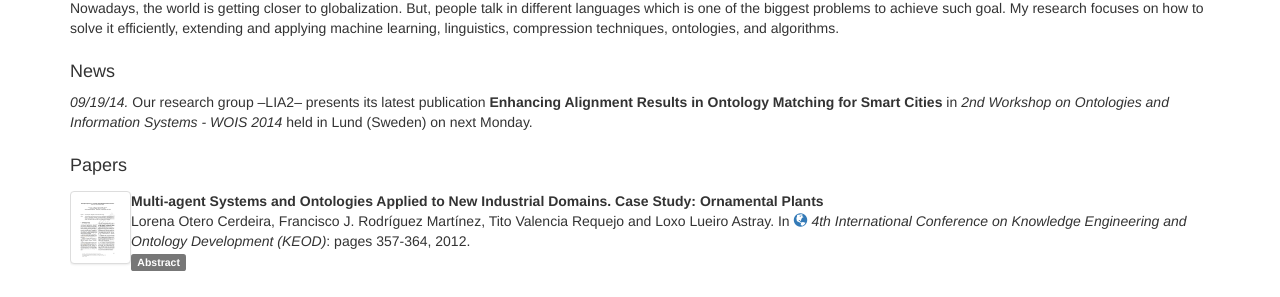
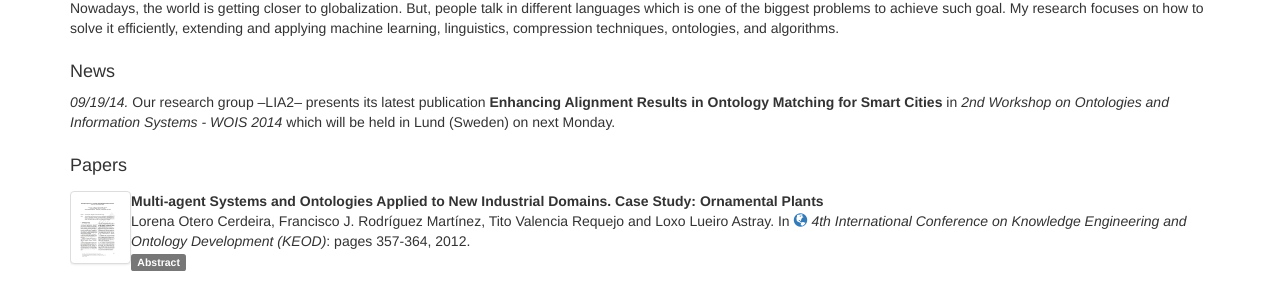
Before and after one commit to tvalreq/tvalreq.github.com, a Jekyll site: the page built from index.html, in a window 1280 px wide. Shown: the part 218-515 px from the top of the page. Built offline with Jekyll 4.4.1, drawn with Linux system fonts in a browser that asks for light colours; nearby versions of some CDN libraries.

Commit message:
minor correction

```diff
--- a/_data/news-list.yml
+++ b/_data/news-list.yml
@@ -1,4 +1,4 @@
 - date: 2014-09-19
   selected: y
   content: >
-    Our research group &ndash;LIA2&ndash; presents its latest publication <strong>Enhancing Alignment Results in Ontology Matching for Smart Cities</strong> in <em>2nd Workshop on Ontologies and Information Systems - WOIS 2014</em> held in Lund (Sweden) on next Monday.
+    Our research group &ndash;LIA2&ndash; presents its latest publication <strong>Enhancing Alignment Results in Ontology Matching for Smart Cities</strong> in <em>2nd Workshop on Ontologies and Information Systems - WOIS 2014</em> which will be held in Lund (Sweden) on next Monday.
```
